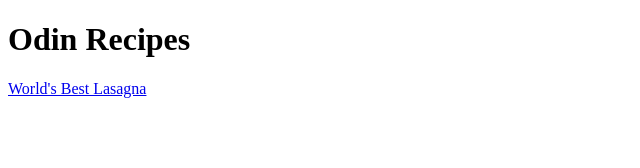
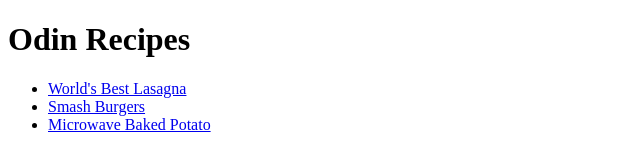
Before and after one commit to lost-keys/odin-recipes, a plain HTML site: page index.html in a window 1280 px wide. Shown: the whole page, without its empty margins (0-640 px from the left). Drawn offline with Linux system fonts and the light colour scheme.

Commit message:
Add recipe links to index.html

```diff
--- a/index.html
+++ b/index.html
@@ -8,6 +8,10 @@
 <body>
   <h1>Odin Recipes</h1>
 
-  <a href="recipes/lasagna.html">World's Best Lasagna</a>
+  <ul>
+  <li><a href="recipes/lasagna.html">World's Best Lasagna</a></li>
+  <li><a href="recipes/burger.html">Smash Burgers</a></li>
+  <li><a href="recipes/baked-potato.html">Microwave Baked Potato</a></li>
+  </ul>
 </body>
 </html>
```
